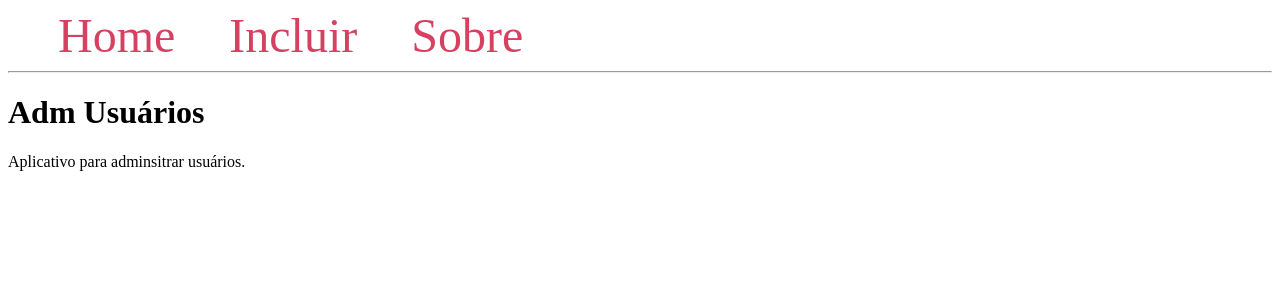
After one commit to alexcar/useradm, a Flask app: page /about/ in a window 1280 px wide. The commit adds this page. Shown: the top 300 px of the page. Run offline with Flask 2, Linux system fonts and the light colour scheme.

Commit message:
Added about page

```diff
--- a/app.py
+++ b/app.py
@@ -26,6 +26,10 @@ def index():
     usuarios = conn.execute('SELECT * FROM tbl_user').fetchall()
     conn.close()
     return render_template('index.html', usuarios=usuarios)
+
+@app.route('/about/')
+def about():
+    return render_template('about.html')
 
 @app.route('/create/', methods=('GET', 'POST'))
 def create():
--- /dev/null
+++ b/templates/about.html
@@ -0,0 +1,6 @@
+{% extends 'base.html' %}
+
+{% block content %}
+    <h1>{% block title %} Adm Usuários {% endblock %}</h1>
+    <div>Aplicativo para adminsitrar usuários.</div>
+{% endblock %}
--- a/templates/base.html
+++ b/templates/base.html
@@ -29,7 +29,7 @@
     <nav>
         <a href="{{ url_for('index') }}">Home</a>
         <a href="{{ url_for('create') }}">Incluir</a>
-        <a href="#">Sobre</a>
+        <a href="{{ url_for('about') }}">Sobre</a>
     </nav>
     <hr>
     <div class="content">
```
